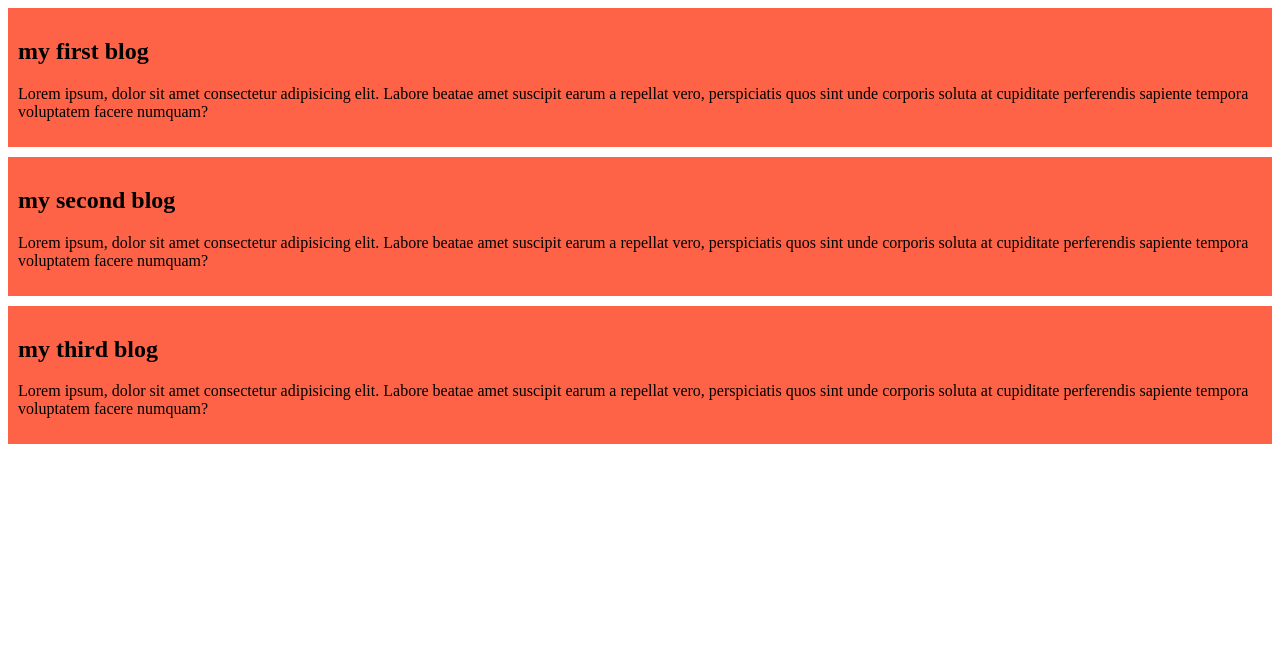
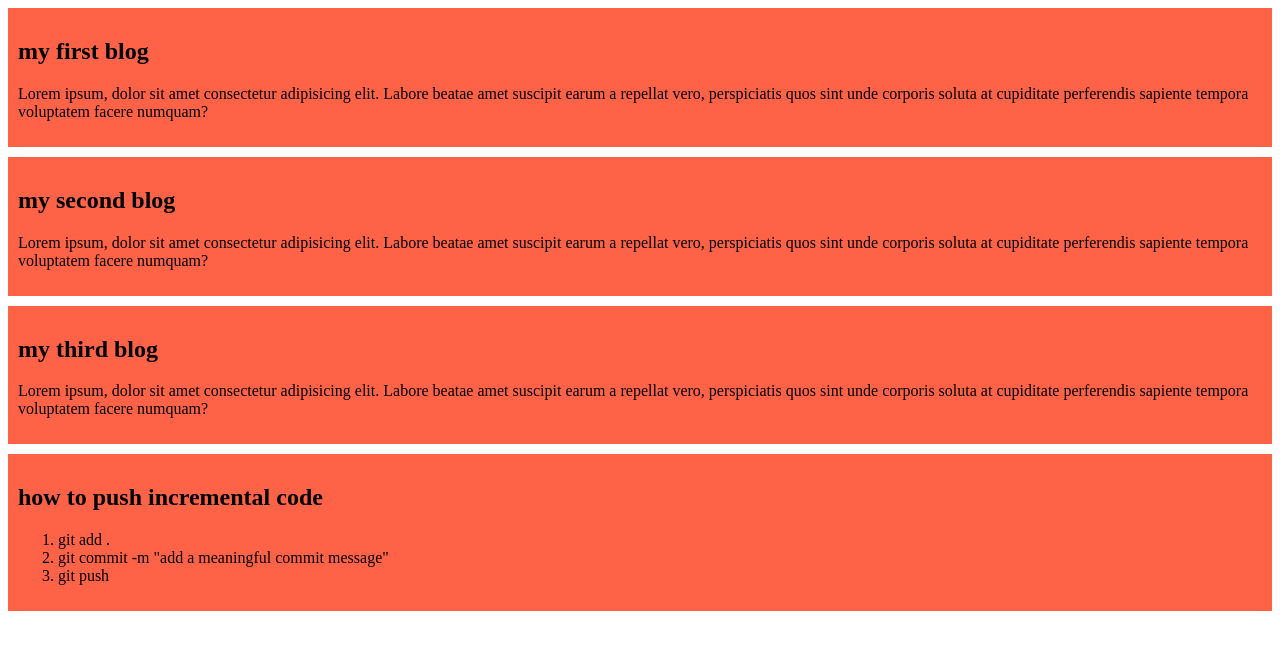
Before and after one commit to raihan-naime/my-simple-website, a plain HTML site: page index.html in a window 1280 px wide. Drawn offline with Linux system fonts and the light colour scheme.

Commit message:
added a list to push code

```diff
--- a/index.html
+++ b/index.html
@@ -19,5 +19,13 @@
         <h2>my third blog</h2>
         <p>Lorem ipsum, dolor sit amet consectetur adipisicing elit. Labore beatae amet suscipit earum a repellat vero, perspiciatis quos sint unde corporis soluta at cupiditate perferendis sapiente tempora voluptatem facere numquam?</p>
     </div>
+    <div>
+        <h2>how to push incremental code</h2>
+        <ol>
+            <li>git add .</li>
+            <li>git commit -m "add a meaningful commit message"</li>
+            <li>git push</li>
+        </ol>
+    </div>
 </body>
 </html>
```
